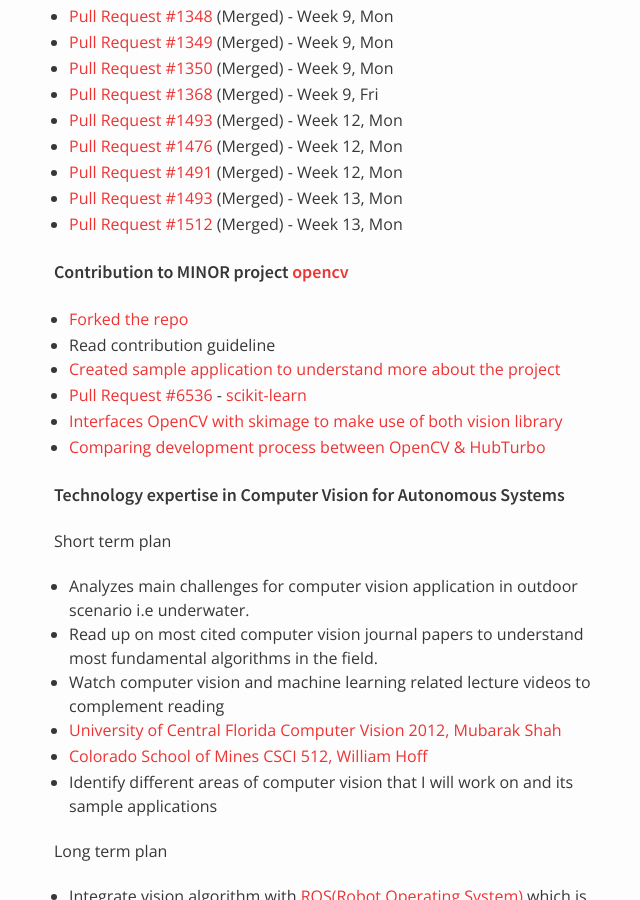
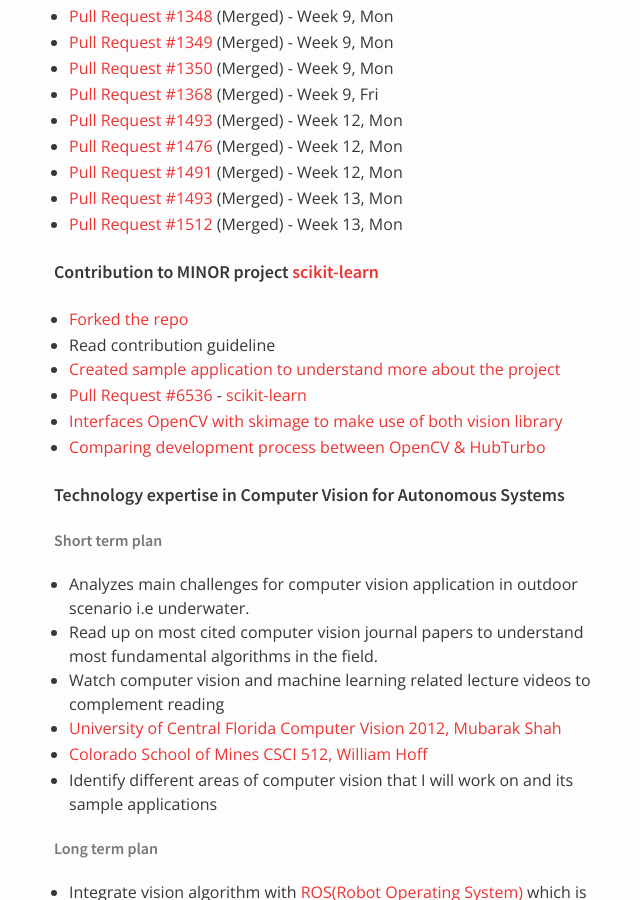
Before and after one commit to nus-oss/cs3281-AY1516S2-website, a Jekyll site: the page built from teams/hubturbo.md, in a window 1280 px wide and 900 px high, scrolled down 6381 px. Shown: the whole window, without its empty margins (316-956 px from the left). Built offline with Jekyll 4.4.1, drawn with Linux system fonts in a browser that asks for light colours.

Commit message:
Update Soon Jin's minor contribution and expertise

```diff
--- a/teams/hubturbo.md
+++ b/teams/hubturbo.md
@@ -262,7 +262,7 @@
 
 
 
-##### Contribution to MINOR project [opencv](https://github.com/Itseez/opencv)
+##### Contribution to MINOR project [scikit-learn](https://github.com/scikit-learn/scikit-learn)
 - [Forked the repo](https://github.com/jinified/opencv)
 - Read contribution guideline
 - [Created sample application to understand more about the project](https://github.com/jinified/visionx/blob/master/scripts/vision_lib/draw.py)
@@ -272,33 +272,34 @@
 
 
 ##### Technology expertise in Computer Vision for Autonomous Systems
-Short term plan
-- Analyzes main challenges for computer vision application in outdoor scenario i.e underwater.
-- Read up on most cited computer vision journal papers to understand most fundamental algorithms in the field.
-- Watch computer vision and machine learning related lecture videos to complement reading
- - [University of Central Florida Computer Vision 2012, Mubarak Shah](https://www.youtube.com/watch?v=715uLCHt4jE&list=PLd3hlSJsX_Imk_BPmB_H3AQjFKZS9XgZm)
- - [Colorado School of Mines CSCI 512, William Hoff](https://www.youtube.com/watch?v=skaQfPQFSyY&list=PL7v9EfkjLswLfjcI-qia-Z-e3ntl9l6vp)
-- Identify different areas of computer vision that I will work on and its sample applications
 
-Long term plan
-- Integrate vision algorithm with [ROS(Robot Operating System)](http://www.ros.org/) which is commonly used in the industry and various robotics projects to create robotic software.
-- Successfully completed a vision task specified in [Robosub rules](http://www.auvsifoundation.org/foundation/competitions/competition-central/robosub)
-- Write a vision plugin for ROS
+###### Short term plan
+ - Analyzes main challenges for computer vision application in outdoor scenario i.e underwater.
+ - Read up on most cited computer vision journal papers to understand most fundamental algorithms in the field.
+ - Watch computer vision and machine learning related lecture videos to complement reading
+  - [University of Central Florida Computer Vision 2012, Mubarak Shah](https://www.youtube.com/watch?v=715uLCHt4jE&list=PLd3hlSJsX_Imk_BPmB_H3AQjFKZS9XgZm)
+  - [Colorado School of Mines CSCI 512, William Hoff](https://www.youtube.com/watch?v=skaQfPQFSyY&list=PL7v9EfkjLswLfjcI-qia-Z-e3ntl9l6vp)
+ - Identify different areas of computer vision that I will work on and its sample applications
 
-Progress
-- [Created a GitHub repository for codes related to this project](https://github.com/jinified/visionx)
-- [Complete research of potential focus areas of the project including relevant journal papers](https://github.com/jinified/visionx/blob/master/doc/Research.md)
-- Complete basic ROS tutorials (needed to integrate vision algorithms)
-- [Implemented Gray-world algorithm, source code](https://github.com/jinified/visionx/blob/master/scripts/prototype.py#L74-L83)
-- [Video demonstration of implemented Gray-World algorithm](https://youtu.be/RJWIXfJJPdc)
-- [Implemented Basic orange marker detector](https://github.com/jinified/visionx/blob/master/scripts/vision_lib/lane_detector.py)
-- [Written journal paper for Robosub 2015 on computer vision](http://higherlogicdownload.s3.amazonaws.com/AUVSI/fb9a8da0-2ac8-42d1-a11e-d58c1e158347/UploadedImages/2015%20RoboSub%20/Journal%20Papers/NatlUSingapore_Journal_RS2015.pdf)
-- [Design banner to explain about the current state of software stack](https://drive.google.com/open?id=0B2qn3kO2bUfUVWQtWkRQVER6RDQ)
-- [Footage of object detection during testing](https://www.facebook.com/bbauv/videos/935345183191362/)
-- [Computer vision workshop presentation to beginners by me](https://drive.google.com/open?id=1--6-gcc6a2woJQ28hgbiUkW3lA0f9iV0yKCoGPwOQFA)
-- Implemented saliency region detection which can be found [here](https://github.com/jinified/visionx/blob/master/scripts/prototype.py#L138-L146) and the demo is available on [Youtube](https://www.youtube.com/watch?v=9s76kzALqdw)
-- [Blog post about Saliency Region Detection](https://github.com/jinified/jinified.github.io/blob/master/_posts/2016-03-28-saliency_region_detection.md)
-- [Blog post about removing flickering effect](http://jinified.blogspot.sg/2016/04/how-to-deal-with-flickering-effect.html)
+###### Long term plan
+ - Integrate vision algorithm with [ROS(Robot Operating System)](http://www.ros.org/) which is commonly used in the industry and various robotics projects to create robotic software.
+ - Successfully completed a vision task specified in [Robosub rules](http://www.auvsifoundation.org/foundation/competitions/competition-central/robosub)
+ - Write a vision plugin for ROS
+
+###### Progress
+ - [Created a GitHub repository for codes related to this project](https://github.com/jinified/visionx)
+ - [Complete research of potential focus areas of the project including relevant journal papers](https://github.com/jinified/visionx/blob/master/doc/Research.md)
+ - Complete basic ROS tutorials (needed to integrate vision algorithms)
+ - [Implemented Gray-world algorithm, source code](https://github.com/jinified/visionx/blob/master/scripts/prototype.py#L74-L83)
+ - [Video demonstration of implemented Gray-World algorithm](https://youtu.be/RJWIXfJJPdc)
+ - [Implemented Basic orange marker detector](https://github.com/jinified/visionx/blob/master/scripts/vision_lib/lane_detector.py)
+ - [Written journal paper for Robosub 2015 on computer vision](http://higherlogicdownload.s3.amazonaws.com/AUVSI/fb9a8da0-2ac8-42d1-a11e-d58c1e158347/UploadedImages/2015%20RoboSub%20/Journal%20Papers/NatlUSingapore_Journal_RS2015.pdf)
+ - [Design banner to explain about the current state of software stack](https://drive.google.com/open?id=0B2qn3kO2bUfUVWQtWkRQVER6RDQ)
+ - [Footage of object detection during testing](https://www.facebook.com/bbauv/videos/935345183191362/)
+ - [Computer vision workshop presentation to beginners by me](https://drive.google.com/open?id=1--6-gcc6a2woJQ28hgbiUkW3lA0f9iV0yKCoGPwOQFA)
+ - Implemented saliency region detection which can be found [here](https://github.com/jinified/visionx/blob/master/scripts/prototype.py#L138-L146) and the demo is available on [Youtube](https://www.youtube.com/watch?v=9s76kzALqdw)
+ - [Blog post about Saliency Region Detection](https://github.com/jinified/jinified.github.io/blob/master/_posts/2016-03-28-saliency_region_detection.md)
+ - [Blog post about removing flickering effect](http://jinified.blogspot.sg/2016/04/how-to-deal-with-flickering-effect.html)
 
 ### Tan Yi Yan ([@garbanzos](https://github.com/garbanzos))
 
```
